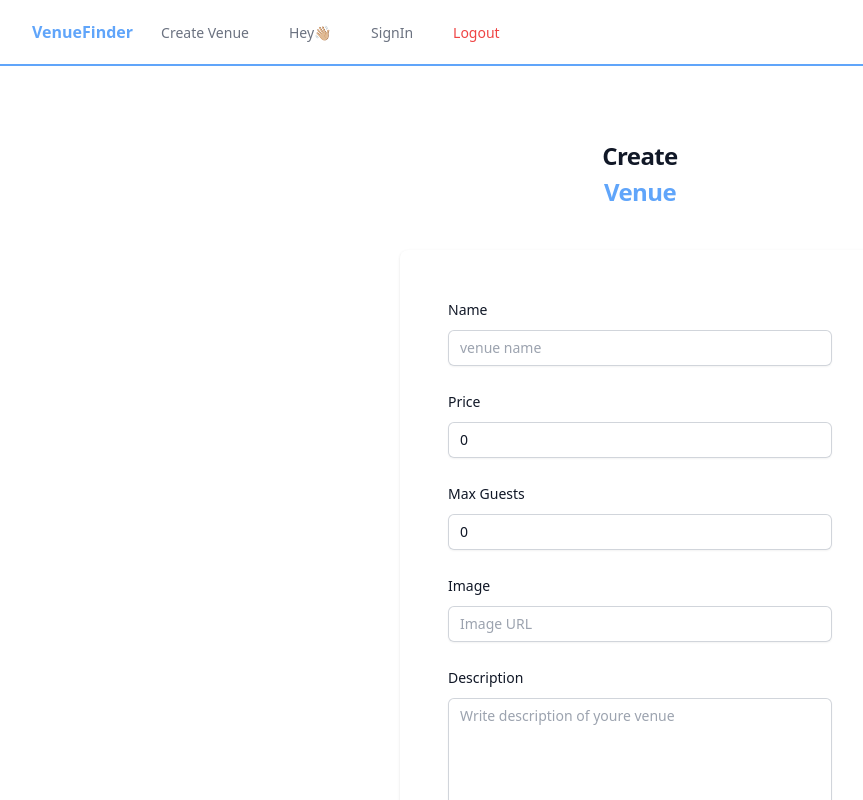
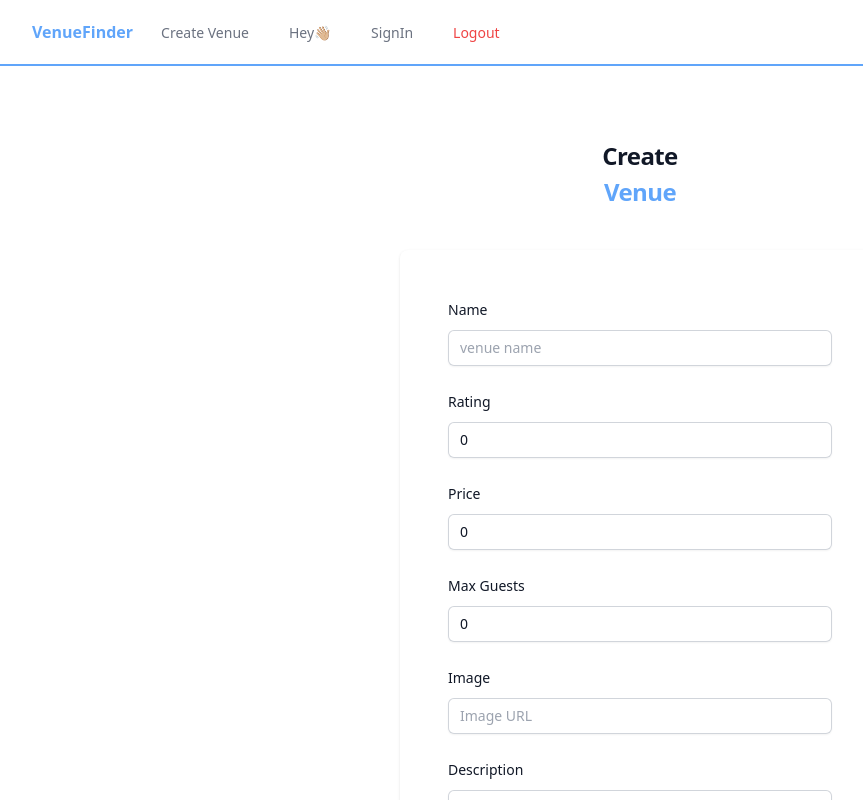
Before and after one commit to IsacHolstad/venuefinder, a React (Create React App) app: page /createvenue in a window 1280 px wide. Shown: the top 800 px of the page, without its empty margins (0-863 px from the left). Built offline with nearby package versions, Linux system fonts and the light colour scheme.

Commit message:
create venue can choose a rating for there venue

```diff
--- a/src/components/views/CreateVenue.js
+++ b/src/components/views/CreateVenue.js
@@ -7,10 +7,18 @@ const CreateVenue = () => {
     const [description, setDescription] = useState('');
     const [maxGuests, setMaxGuests] = useState(0);
     const [userData, setUserData] = useState('');
+    const [rating, setRating] = useState(0)
 
     const handlePriceChange = (event) => {
         const valuePrice = Number(event.target.value)
         setPrice(valuePrice)
+    }
+    const handleRatingChange = (event) => {
+        let valueRating = Number(event.target.value)
+        if (valueRating > 5) {
+            valueRating = 5;
+        }
+        setRating(valueRating)
     }
 
     const handleMaxGuests = (event) => {
@@ -37,6 +45,7 @@ const CreateVenue = () => {
             name: name,
             description: description,
             media: [media],
+            rating: rating,
             maxGuests: maxGuests,
             price: price
         };
@@ -78,6 +87,22 @@ const CreateVenue = () => {
                                         value={name}
                                         placeholder="venue name"
                                         required
+                                        className="block w-full rounded-md border-0 py-1.5 text-gray-900 shadow-sm ring-1 ring-inset ring-gray-300 placeholder:text-gray-400 focus:ring-2 focus:ring-inset focus:ring-indigo-600 sm:text-sm sm:leading-6"
+                                    />
+                                </div>
+                            </div>
+                            <div>
+                                <label htmlFor="rating" className="block text-sm font-medium leading-6 text-gray-900">
+                                    Rating
+                                </label>
+                                <div className="mt-2">
+                                    <input
+                                        id="rating"
+                                        onChange={handleRatingChange}
+                                        name="rating"
+                                        type="text"
+                                        value={rating}
+                                        placeholder="0-10"
                                         className="block w-full rounded-md border-0 py-1.5 text-gray-900 shadow-sm ring-1 ring-inset ring-gray-300 placeholder:text-gray-400 focus:ring-2 focus:ring-inset focus:ring-indigo-600 sm:text-sm sm:leading-6"
                                     />
                                 </div>
```
